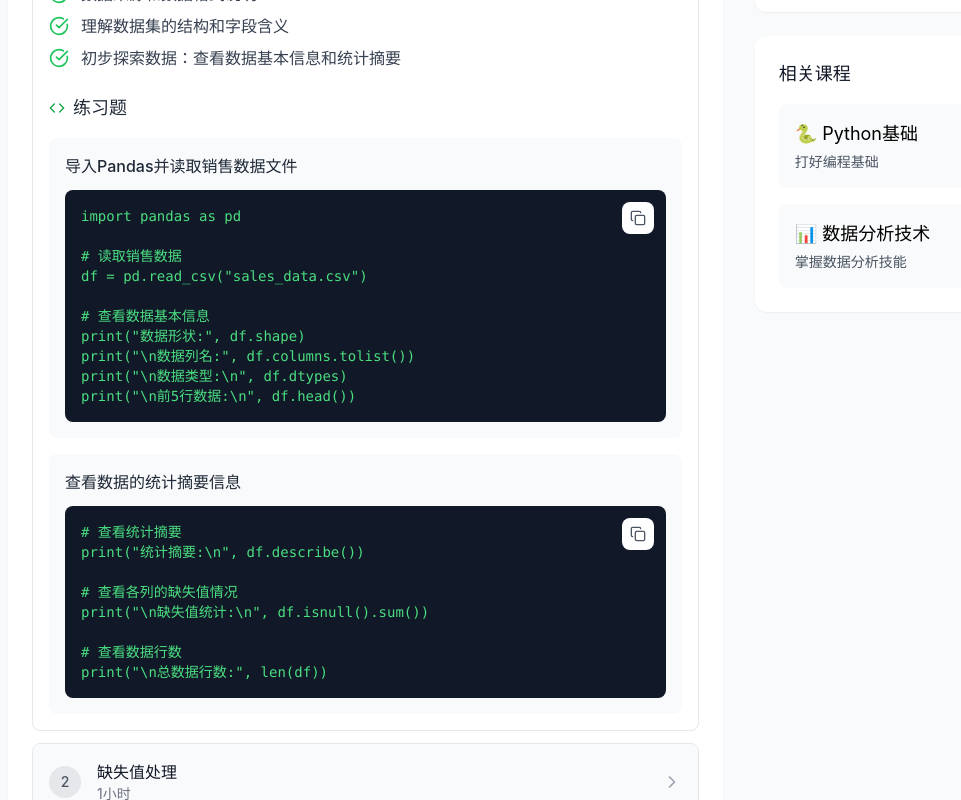
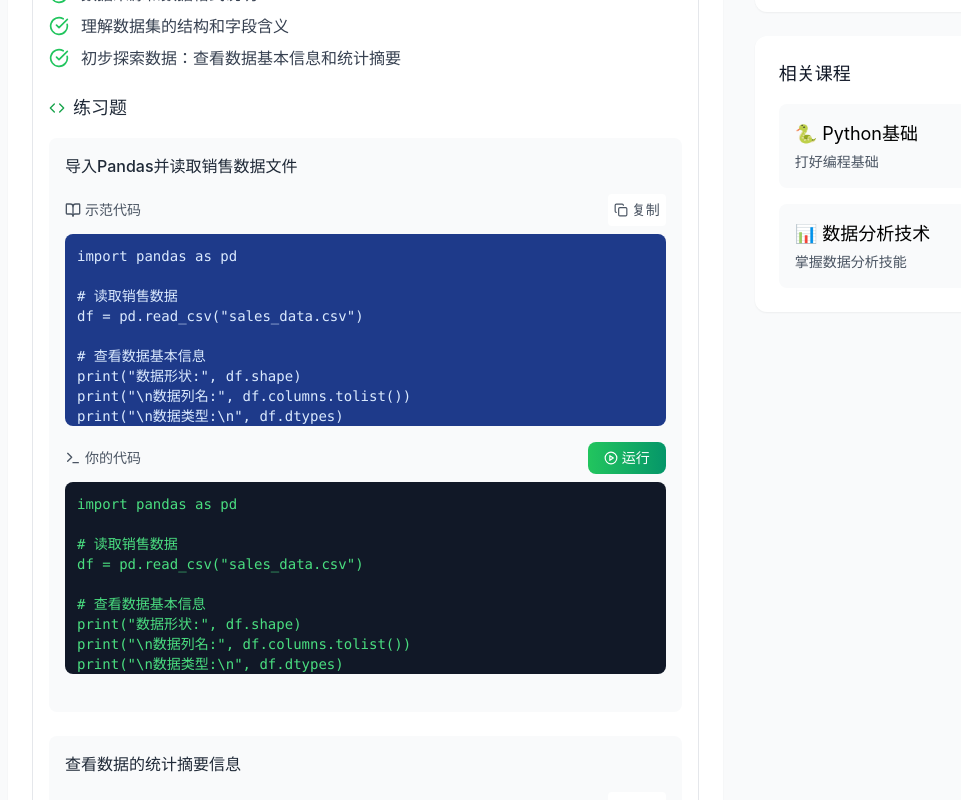
Before and after one commit to mie-cloud/mie-, a React (Vite) app: page /project/1 in a window 1280 px wide. Shown: the part 740-1540 px from the top of the page, without its empty margins (88-1049 px from the left). Built offline with nearby package versions, Linux system fonts and the light colour scheme.

Commit message:
添加代码编辑器、运行和判断对错功能

```diff
--- a/src/pages/ProjectDetailPage.tsx
+++ b/src/pages/ProjectDetailPage.tsx
@@ -1,6 +1,6 @@
 import { useParams, Link } from 'react-router-dom';
 import { useEffect, useState } from 'react';
-import { ArrowLeft, Database, Clock, Users, Star, Award, Target, CheckCircle, PlayCircle, Download, Share2, BookOpen, Code, ChevronDown, ChevronRight, Copy, Check } from 'lucide-react';
+import { ArrowLeft, Database, Clock, Users, Star, Award, Target, CheckCircle, PlayCircle, Download, Share2, BookOpen, Code, ChevronDown, ChevronRight, Copy, Check, Terminal, XCircle, AlertCircle } from 'lucide-react';
 import Navbar from '../components/Navbar';
 import Footer from '../components/Footer';
 
@@ -309,6 +309,10 @@ export default function ProjectDetailPage() {
   const project = projectsData[parseInt(id)] || projectsData[1];
   const [expandedChapter, setExpandedChapter] = useState<number | null>(1);
   const [copiedCode, setCopiedCode] = useState<string | null>(null);
+  const [userCode, setUserCode] = useState<Record<string, string>>({});
+  const [codeOutput, setCodeOutput] = useState<Record<string, string>>({});
+  const [codeResult, setCodeResult] = useState<Record<string, 'correct' | 'wrong' | null>>({});
+  const [isRunning, setIsRunning] = useState<Record<string, boolean>>({});
 
   useEffect(() => {
     window.scrollTo({ top: 0, behavior: 'smooth' });
@@ -322,6 +326,95 @@ export default function ProjectDetailPage() {
     navigator.clipboard.writeText(code);
     setCopiedCode(code);
     setTimeout(() => setCopiedCode(null), 2000);
+  };
+
+  const getExerciseKey = (chapterId: number, exerciseIdx: number) => {
+    return `${id}-${chapterId}-${exerciseIdx}`;
+  };
+
+  const runCode = (chapterId: number, exerciseIdx: number, exercise: any) => {
+    const key = getExerciseKey(chapterId, exerciseIdx);
+    const code = userCode[key] || exercise.codeTemplate || '';
+
+    setIsRunning(prev => ({ ...prev, [key]: true }));
+    setCodeResult(prev => ({ ...prev, [key]: null }));
+    setCodeOutput(prev => ({ ...prev, [key]: '' }));
+
+    setTimeout(() => {
+      let output = '';
+      let isCorrect = false;
+
+      try {
+        output = simulateCodeExecution(code, exercise);
+        isCorrect = checkCodeCorrectness(code, exercise);
+      } catch (error) {
+        output = `错误: ${(error as Error).message}`;
+      }
+
+      setCodeOutput(prev => ({ ...prev, [key]: output }));
+      setCodeResult(prev => ({ ...prev, [key]: isCorrect ? 'correct' : 'wrong' }));
+      setIsRunning(prev => ({ ...prev, [key]: false }));
+    }, 500);
+  };
+
+  const simulateCodeExecution = (code: string, exercise: any) => {
+    let output = '';
+    const lines = code.split('\n');
+
+    const consoleLog = (text: any) => {
+      output += String(text) + '\n';
+    };
+
+    try {
+      lines.forEach(line => {
+        const trimmed = line.trim();
+        if (trimmed.startsWith('print(')) {
+          const match = trimmed.match(/print\((['"]?)(.*?)\1\)/);
+          if (match) {
+            let content = match[2];
+            content = content.replace(/len\((.*?)\)/g, (_, arr) => {
+              if (arr.includes('[')) return '5';
+              return arr.length.toString();
+            });
+            consoleLog(content);
+          }
+        }
+      });
+
+      if (!output) {
+        output = '代码执行完成，无输出';
+      }
+    } catch (error) {
+      output = `执行错误: ${(error as Error).message}`;
+    }
+
+    return output;
+  };
+
+  const checkCodeCorrectness = (code: string, exercise: any) => {
+    const cleanCode = code.replace(/\s+/g, ' ').toLowerCase();
+
+    if (exercise.expectedOutput) {
+      const expected = exercise.expectedOutput.toLowerCase();
+      if (cleanCode.includes(expected.slice(0, 20))) {
+        return true;
+      }
+    }
+
+    const keywords = ['print', 'import', 'pandas', 'numpy', 'def', 'return'];
+    let score = 0;
+    keywords.forEach(keyword => {
+      if (cleanCode.includes(keyword)) score++;
+    });
+
+    if (exercise.codeTemplate) {
+      const template = exercise.codeTemplate.toLowerCase().substring(0, 50);
+      if (cleanCode.includes(template)) {
+        return true;
+      }
+    }
+
+    return score >= 1 && code.length > 20;
   };
 
   return (
@@ -457,33 +550,103 @@ export default function ProjectDetailPage() {
                               <Code className="w-4 h-4 text-green-600" />
                               练习题
                             </h3>
-                            <div className="space-y-4">
-                              {chapter.exercises.map((exercise, idx) => (
+                            <div className="space-y-6">
+                              {chapter.exercises.map((exercise, idx) => {
+                                const key = getExerciseKey(chapter.id, idx);
+                                return (
                                   <div key={idx} className="bg-gray-50 rounded-lg p-4">
-                                  <p className="font-medium text-gray-800 mb-3">{exercise.question}</p>
+                                    <p className="font-medium text-gray-800 mb-4">{exercise.question}</p>
+
                                     {exercise.codeTemplate && (
-                                    <div className="relative">
+                                      <div className="mb-4">
+                                        <div className="flex items-center justify-between mb-2">
+                                          <span className="text-sm text-gray-600 flex items-center gap-1">
+                                            <BookOpen className="w-4 h-4" />
+                                            示范代码
+                                          </span>
                                           <button
                                             onClick={(e) => {
                                               e.stopPropagation();
                                               copyCode(exercise.codeTemplate);
+                                              if (!userCode[key]) {
+                                                setUserCode(prev => ({ ...prev, [key]: exercise.codeTemplate }));
+                                              }
                                             }}
-                                        className="absolute top-3 right-3 p-2 bg-white rounded-lg hover:bg-gray-100 transition-colors"
-                                        title="复制代码"
+                                            className="p-1.5 bg-white rounded hover:bg-gray-100 transition-colors text-sm text-gray-600 flex items-center gap-1"
                                           >
                                             {copiedCode === exercise.codeTemplate ? (
-                                          <Check className="w-4 h-4 text-green-600" />
+                                              <Check className="w-3.5 h-3.5 text-green-600" />
                                             ) : (
-                                          <Copy className="w-4 h-4 text-gray-600" />
+                                              <Copy className="w-3.5 h-3.5" />
                                             )}
+                                            复制
                                           </button>
-                                      <pre className="bg-gray-900 text-green-400 p-4 rounded-lg text-sm overflow-x-auto max-h-96 overflow-y-auto">
+                                        </div>
+                                        <pre className="bg-blue-900 text-blue-100 p-3 rounded-lg text-sm overflow-x-auto max-h-48 overflow-y-auto">
                                           <code>{exercise.codeTemplate}</code>
                                         </pre>
                                       </div>
                                     )}
+
+                                    <div className="mb-4">
+                                      <div className="flex items-center justify-between mb-2">
+                                        <span className="text-sm text-gray-600 flex items-center gap-1">
+                                          <Terminal className="w-4 h-4" />
+                                          你的代码
+                                        </span>
+                                        <button
+                                          onClick={(e) => {
+                                            e.stopPropagation();
+                                            runCode(chapter.id, idx, exercise);
+                                          }}
+                                          disabled={isRunning[key]}
+                                          className="px-4 py-1.5 bg-gradient-to-r from-green-500 to-emerald-600 text-white rounded-lg text-sm font-medium hover:shadow-lg transition-all disabled:opacity-50 flex items-center gap-1"
+                                        >
+                                          <PlayCircle className="w-3.5 h-3.5" />
+                                          {isRunning[key] ? '运行中...' : '运行'}
+                                        </button>
                                       </div>
-                              ))}
+                                      <textarea
+                                        value={userCode[key] || exercise.codeTemplate || ''}
+                                        onChange={(e) => setUserCode(prev => ({ ...prev, [key]: e.target.value }))}
+                                        className="w-full h-48 p-3 font-mono text-sm bg-gray-900 text-green-400 rounded-lg resize-none focus:outline-none focus:ring-2 focus:ring-green-500"
+                                        placeholder="在这里粘贴或编写你的代码..."
+                                      />
+                                    </div>
+
+                                    {codeOutput[key] && (
+                                      <div className="mb-4">
+                                        <div className="flex items-center justify-between mb-2">
+                                          <span className="text-sm text-gray-600 flex items-center gap-1">
+                                            <Terminal className="w-4 h-4" />
+                                            运行结果
+                                          </span>
+                                          {codeResult[key] && (
+                                            <span className={`text-sm font-medium flex items-center gap-1 ${
+                                              codeResult[key] === 'correct' ? 'text-green-600' : 'text-red-600'
+                                            }`}>
+                                              {codeResult[key] === 'correct' ? (
+                                                <><CheckCircle className="w-4 h-4" /> 正确！</>
+                                              ) : (
+                                                <><XCircle className="w-4 h-4" /> 需要改进</>
+                                              )}
+                                            </span>
+                                          )}
+                                        </div>
+                                        <pre className="bg-gray-800 text-gray-100 p-3 rounded-lg text-sm overflow-x-auto max-h-32 overflow-y-auto">
+                                          <code>{codeOutput[key]}</code>
+                                        </pre>
+                                        {codeResult[key] === 'wrong' && (
+                                          <div className="mt-2 p-2 bg-yellow-50 border border-yellow-200 rounded-lg text-sm text-yellow-800 flex items-start gap-2">
+                                            <AlertCircle className="w-4 h-4 flex-shrink-0 mt-0.5" />
+                                            <span>提示：请参考示范代码，检查语法和逻辑是否正确。</span>
+                                          </div>
+                                        )}
+                                      </div>
+                                    )}
+                                  </div>
+                                );
+                              })}
                             </div>
                           </div>
                         )}
```
Lines whose indentation alone changed are shown as unchanged.
